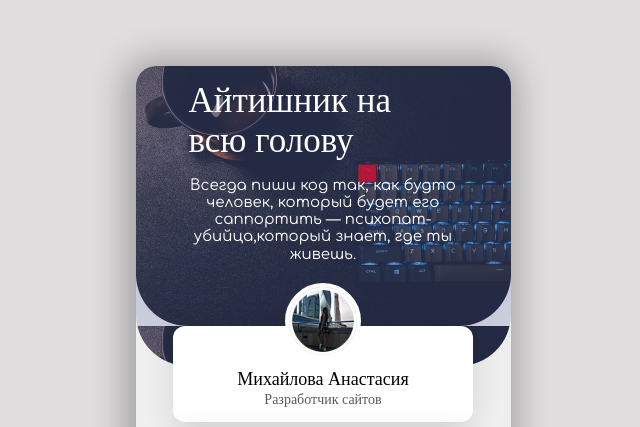
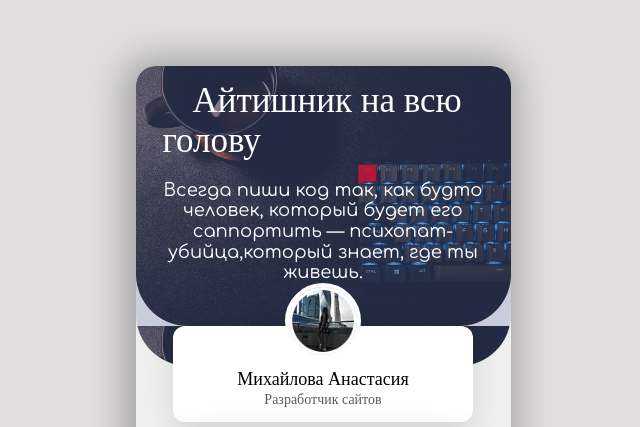
Before and after one commit to RogalicEnergy/Taplink, a plain HTML site: page index.html in a window 1280 px wide. Shown: the top 427 px of the page, without its empty margins (317-957 px from the left). Drawn offline with Linux system fonts and the light colour scheme; a web font is replaced by a local one.

Commit message:
add: корректировка текста в шапке

```diff
--- a/css/style.css
+++ b/css/style.css
@@ -29,7 +29,7 @@ body {
 
 .header {
   color: #fff;
-  padding: 15px 53px 88px;
+  padding: 15px 27px 65px;
   border-radius: 0px 0px 52px 52px;
   background: linear-gradient(0deg, rgba(52, 66, 140, 0.20) 0%, rgba(52, 66, 140, 0.20) 100%), url('../img/header-bg.png'), no-repeat center /cover;
   }
@@ -38,11 +38,14 @@ body {
   font-family: Comforter Brush;
   font-size: 35px;
   font-weight: 400;
+  padding-top: 19px;
+  padding-left: 30px;
+  padding-right: 25px;
 }
 
 .hello-text {
   font-family: Comfortaa;
-  font-size: 15px;
+  font-size: 18px;
   font-weight: 400;
   text-align: center;
 }
--- a/index.html
+++ b/index.html
@@ -14,7 +14,7 @@
   <div class="page-wrappeer">
     <header class="header">
       <span class="hello">Айтишник на всю голову</span>
-      <p class="hello-text">Всегда пиши код так, как будто <br> человек, который будет его <br>саппортить — психопат-<br>убийца,который знает, где ты<br> живешь.</p>
+      <p class="hello-text">Всегда пиши код так, как будто  человек, который будет его саппортить — психопат-убийца,который знает, где ты живешь.</p>
     </header>
     <div class="container">
       <div class="user">
```
